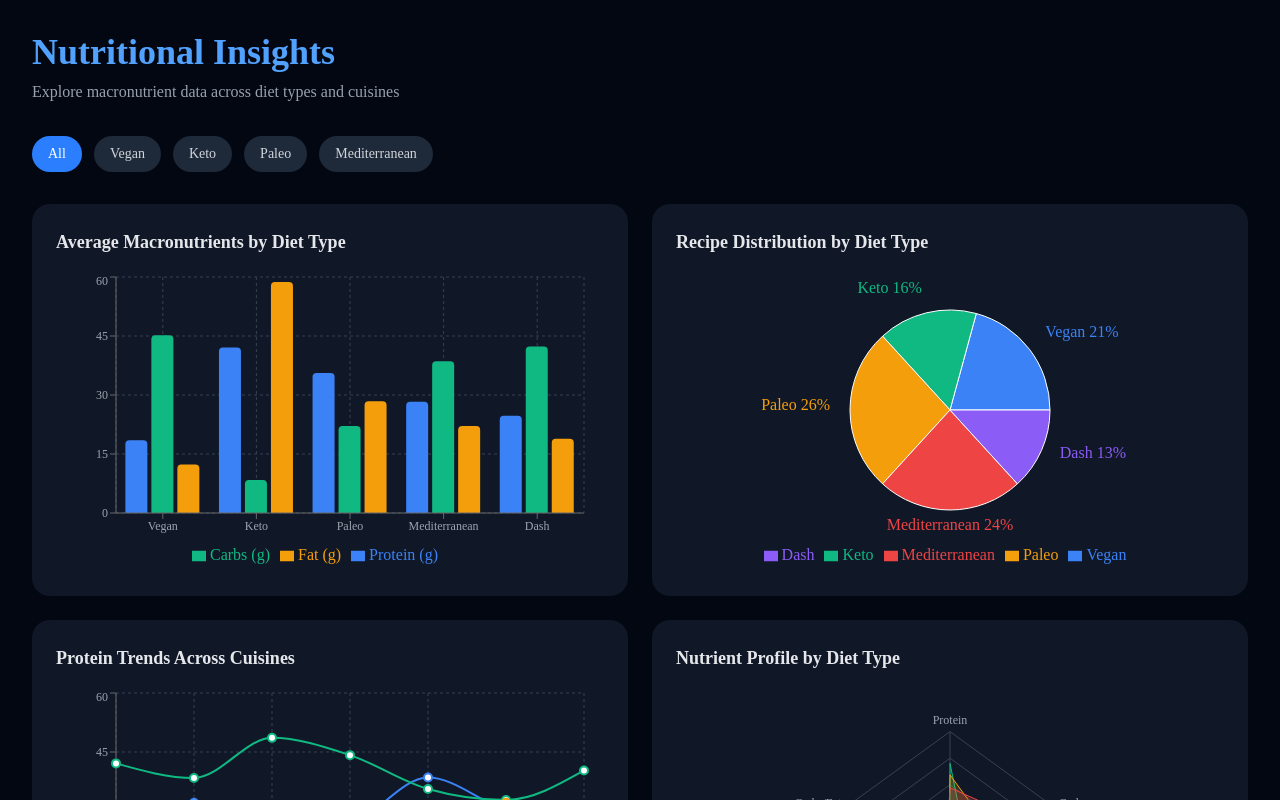
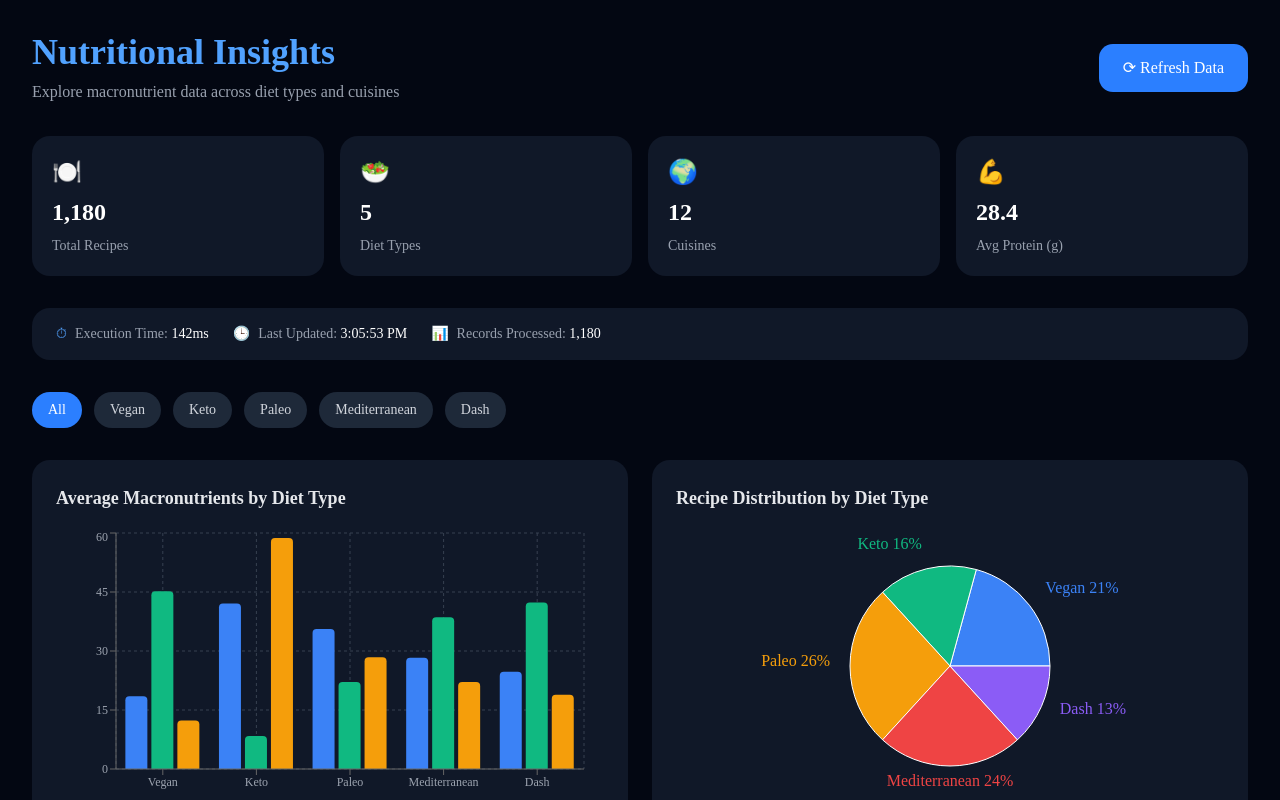
Before and after one commit to jenna-hackett/CloudComputingProject, a Next.js app in the folder frontend/: page / in a window 1280 px wide. Shown: the top 800 px of the page. Built offline with nearby package versions, Linux system fonts and the light colour scheme.

Commit message:
added in metadata and refresh buttons. changed title of application.

```diff
--- a/frontend/src/app/layout.js
+++ b/frontend/src/app/layout.js
@@ -12,8 +12,8 @@ const geistMono = Geist_Mono({
 });
 
 export const metadata = {
-  title: "Create Next App",
-  description: "Generated by create next app",
+  title: "Cloud Computing Project",
+  description: "A web application that provides nutritional insights based on diet types and cuisines.",
 };
 
 export default function RootLayout({ children }) {
--- a/frontend/src/app/page.js
+++ b/frontend/src/app/page.js
@@ -1,25 +1,69 @@
 'use client';
 
-import { useState } from 'react';
+import { useState, useEffect } from 'react';
 import BarChartComponent from '@/components/BarChartComponent';
 import PieChartComponent from '@/components/PieChartComponent';
 import LineChartComponent from '@/components/LineChartComponent';
 import RadarChartComponent from '@/components/RadarChartComponent';
+import StatsCards from '@/components/StatsCards';
+import MetadataBar from '@/components/MetadataBar';
 
 export default function Home() {
   const [dietFilter, setDietFilter] = useState('All');
+  const [isRefreshing, setIsRefreshing] = useState(false);
+  const [lastUpdated, setLastUpdated] = useState('');
+  const [executionTime, setExecutionTime] = useState(142);
 
-  const dietTypes = ['All', 'Vegan', 'Keto', 'Paleo', 'Mediterranean'];
+  const dietTypes = ['All', 'Vegan', 'Keto', 'Paleo', 'Mediterranean', 'Dash'];
+
+  useEffect(() => {
+  const timer = setTimeout(() => {
+    setLastUpdated(new Date().toLocaleTimeString());
+  }, 0);
+  return () => clearTimeout(timer);
+}, []);
+
+  const handleRefresh = () => {
+    setIsRefreshing(true);
+    setTimeout(() => {
+      setIsRefreshing(false);
+      setLastUpdated(new Date().toLocaleTimeString());
+      setExecutionTime(Math.floor(Math.random() * 200) + 100);
+    }, 1500);
+  };
 
   return (
     <main className="min-h-screen bg-gray-950 text-white p-8">
       <div className="max-w-7xl mx-auto">
 
         {/* Header */}
-        <div className="mb-8">
-          <h1 className="text-4xl font-bold text-blue-400 mb-2">Nutritional Insights</h1>
-          <p className="text-gray-400">Explore macronutrient data across diet types and cuisines</p>
+        <div className="flex items-center justify-between mb-8">
+          <div>
+            <h1 className="text-4xl font-bold text-blue-400 mb-2">Nutritional Insights</h1>
+            <p className="text-gray-400">Explore macronutrient data across diet types and cuisines</p>
+          </div>
+          <button
+            onClick={handleRefresh}
+            disabled={isRefreshing}
+            className={`px-6 py-3 rounded-xl font-medium transition-all ${
+              isRefreshing
+                ? 'bg-gray-700 text-gray-400 cursor-not-allowed'
+                : 'bg-blue-500 hover:bg-blue-600 text-white'
+            }`}
+          >
+            {isRefreshing ? '⟳ Refreshing...' : '⟳ Refresh Data'}
+          </button>
         </div>
+
+        {/* Stats Cards */}
+        <StatsCards />
+
+        {/* Metadata Bar */}
+        <MetadataBar
+          lastUpdated={lastUpdated}
+          executionTime={executionTime}
+          recordCount="1,180"
+        />
 
         {/* Filter Bar */}
         <div className="flex gap-3 mb-8 flex-wrap">
--- /dev/null
+++ b/frontend/src/components/MetadataBar.jsx
@@ -0,0 +1,20 @@
+'use client';
+
+export default function MetadataBar({ lastUpdated, executionTime, recordCount }) {
+  return (
+    <div className="flex flex-wrap gap-6 bg-gray-900 rounded-2xl px-6 py-4 mb-8 text-sm text-gray-400">
+      <div className="flex items-center gap-2">
+        <span className="text-blue-400">⏱</span>
+        <span>Execution Time: <span className="text-white font-medium">{executionTime}ms</span></span>
+      </div>
+      <div className="flex items-center gap-2">
+        <span className="text-green-400">🕒</span>
+        <span>Last Updated: <span className="text-white font-medium">{lastUpdated}</span></span>
+      </div>
+      <div className="flex items-center gap-2">
+        <span className="text-yellow-400">📊</span>
+        <span>Records Processed: <span className="text-white font-medium">{recordCount}</span></span>
+      </div>
+    </div>
+  );
+}
--- /dev/null
+++ b/frontend/src/components/StatsCards.jsx
@@ -0,0 +1,22 @@
+'use client';
+
+const stats = [
+  { label: 'Total Recipes', value: '1,180', icon: '🍽️' },
+  { label: 'Diet Types', value: '5', icon: '🥗' },
+  { label: 'Cuisines', value: '12', icon: '🌍' },
+  { label: 'Avg Protein (g)', value: '28.4', icon: '💪' },
+];
+
+export default function StatsCards() {
+  return (
+    <div className="grid grid-cols-2 md:grid-cols-4 gap-4 mb-8">
+      {stats.map((stat) => (
+        <div key={stat.label} className="bg-gray-900 rounded-2xl p-5 flex flex-col gap-2">
+          <span className="text-2xl">{stat.icon}</span>
+          <span className="text-2xl font-bold text-white">{stat.value}</span>
+          <span className="text-sm text-gray-400">{stat.label}</span>
+        </div>
+      ))}
+    </div>
+  );
+}
```
